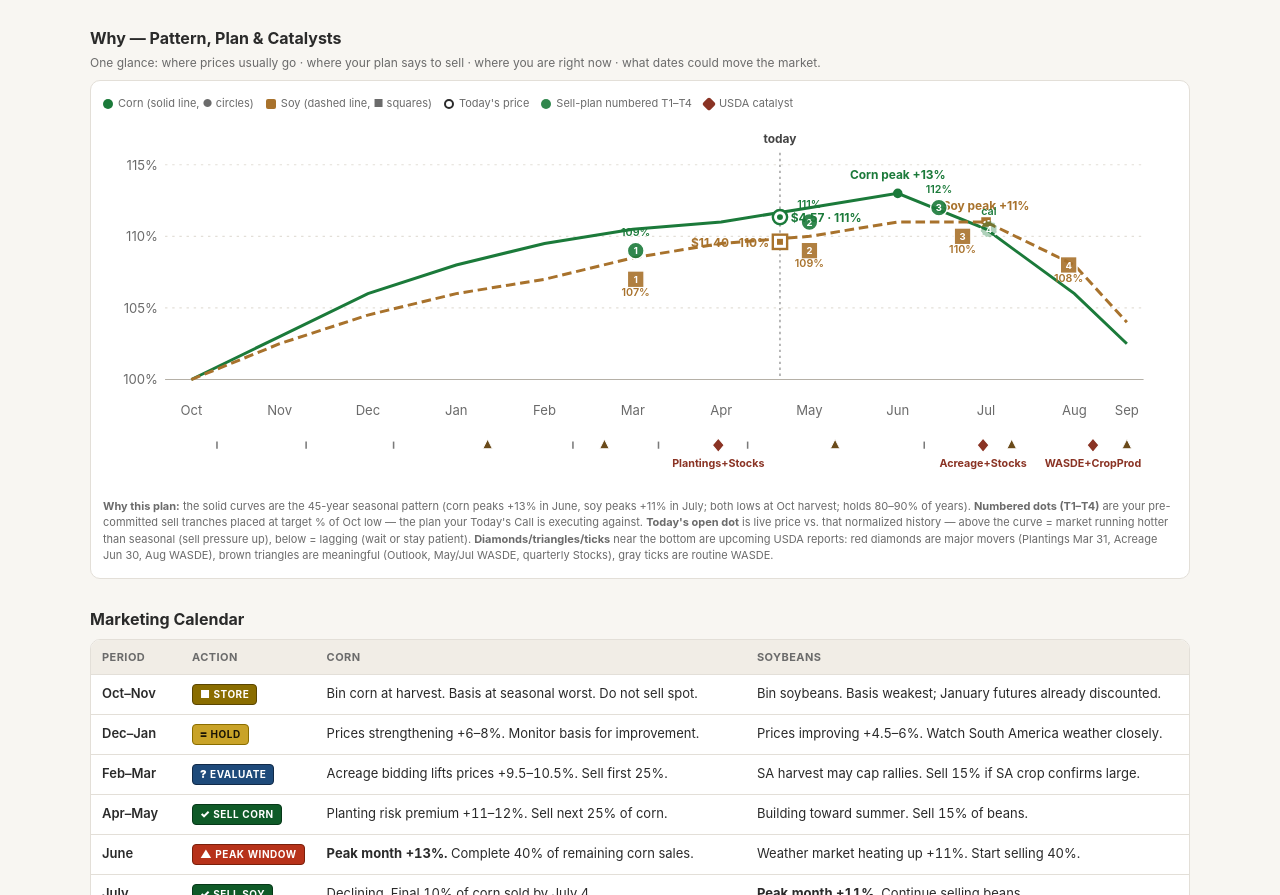
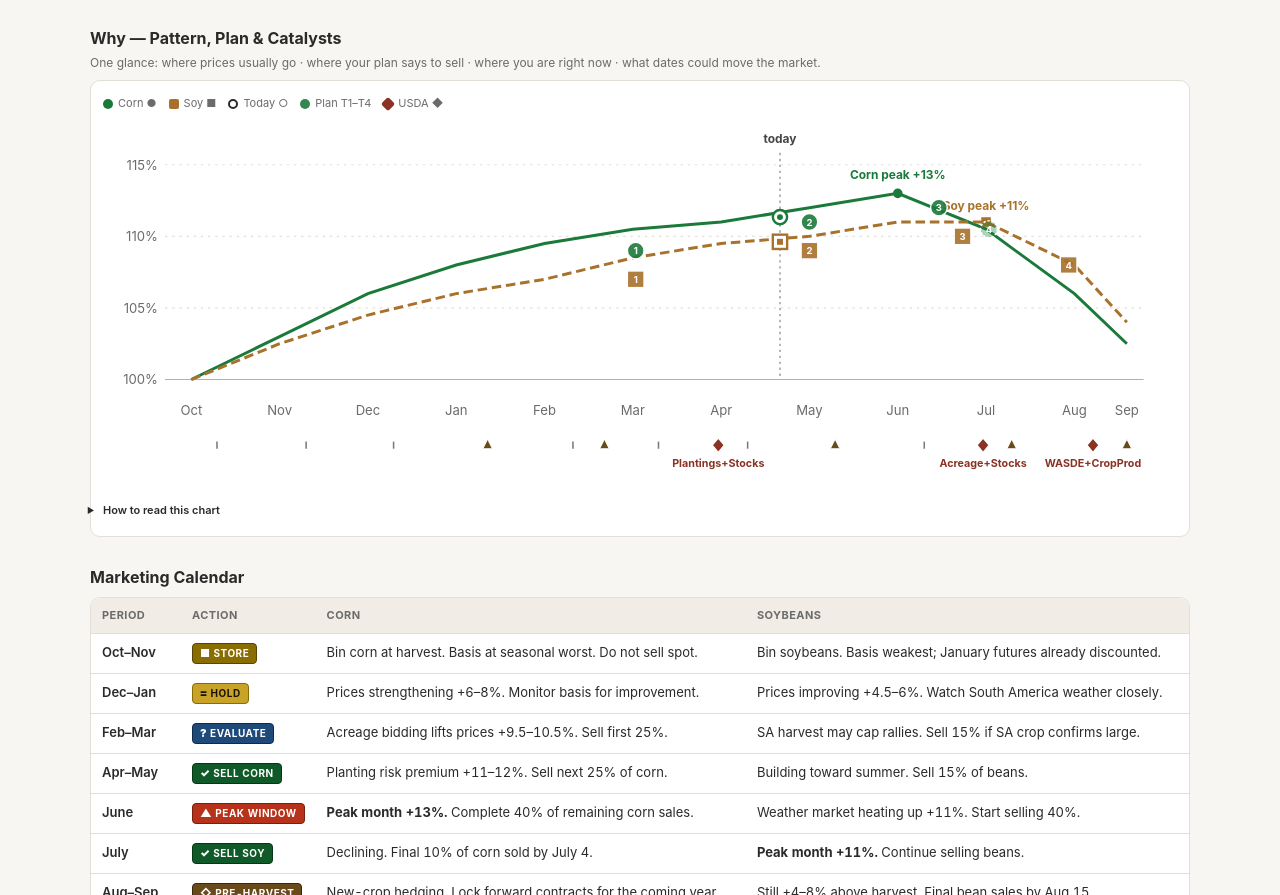
Before and after one commit to jnimbles03/farm-trader, a plain HTML site: page docs/index.html in a window 1280 px wide. Shown: the part 1354-2249 px from the top of the page. Drawn offline with Linux system fonts and the light colour scheme.

Commit message:
Chart breathing room: drop redundant labels on dots, shorten legend, collapse how-to-read into details

```diff
--- a/docs/index.html
+++ b/docs/index.html
@@ -301,6 +301,12 @@
     .chart-legend { display: flex; gap: 12px; font-size: 11px; color: var(--muted); margin-bottom: 6px; flex-wrap: wrap; }
     .chart-legend .sw { display: inline-block; width: 10px; height: 10px; border-radius: 2px; margin-right: 5px; vertical-align: middle; }
     .chart-caption { font-size: 11px; color: var(--muted); margin-top: 4px; }
+    details.chart-caption > summary {
+      cursor: pointer; font-size: 11px; color: var(--ink); font-weight: 600;
+      padding: 4px 0; user-select: none; list-style-position: outside;
+    }
+    details.chart-caption[open] > summary { margin-bottom: 4px; }
+    details.chart-caption > summary:hover { color: var(--corn); }
 
     /* Calendar + tranche tiny-table */
     .calendar td:first-child { white-space: nowrap; font-weight: 600; width: 90px; }
@@ -459,11 +465,11 @@
   </p>
   <div class="chart-wrap">
     <div class="chart-legend">
-      <span><span class="sw" style="background:var(--corn); border-radius:50%"></span>Corn (solid line, ● circles)</span>
-      <span><span class="sw" style="background:var(--soy)"></span>Soy (dashed line, ■ squares)</span>
-      <span><span class="sw" style="background:#fff; border:2px solid var(--ink); border-radius:50%"></span>Today's price</span>
-      <span><span class="sw" style="background:var(--corn); border-radius:50%; opacity:.9"></span>Sell-plan numbered T1–T4</span>
-      <span><span class="sw" style="background:#8a3324; transform: rotate(45deg)"></span>USDA catalyst</span>
+      <span><span class="sw" style="background:var(--corn); border-radius:50%"></span>Corn ●</span>
+      <span><span class="sw" style="background:var(--soy)"></span>Soy ■</span>
+      <span><span class="sw" style="background:#fff; border:2px solid var(--ink); border-radius:50%"></span>Today ○</span>
+      <span><span class="sw" style="background:var(--corn); border-radius:50%; opacity:.9"></span>Plan T1–T4</span>
+      <span><span class="sw" style="background:#8a3324; transform: rotate(45deg)"></span>USDA ◆</span>
     </div>
     <svg id="seasonal-chart" viewBox="0 0 900 310" width="100%" height="auto" aria-label="Seasonal price index chart" preserveAspectRatio="xMidYMid meet">
       <g font-family="inherit" font-size="11" fill="#6b6b6b">
@@ -509,12 +515,14 @@
       <!-- today marker (populated by JS) — drawn last, sits on top -->
       <g id="seasonal-today" font-family="inherit"></g>
     </svg>
-    <div class="chart-caption">
+    <details class="chart-caption">
+      <summary>How to read this chart</summary>
       <strong>Why this plan:</strong> the solid curves are the 45-year seasonal pattern (corn peaks +13% in June, soy peaks +11% in July; both lows at Oct harvest; holds 80–90% of years).
       <strong>Numbered dots (T1–T4)</strong> are your pre-committed sell tranches placed at target % of Oct low — the plan your Today's Call is executing against.
       <strong>Today's open dot</strong> is live price vs. that normalized history — above the curve = market running hotter than seasonal (sell pressure up), below = lagging (wait or stay patient).
       <strong>Diamonds/triangles/ticks</strong> near the bottom are upcoming USDA reports: red diamonds are major movers (Plantings Mar 31, Acreage Jun 30, Aug WASDE), brown triangles are meaningful (Outlook, May/Jul WASDE, quarterly Stocks), gray ticks are routine WASDE.
-    </div>
+      <em style="display:block; margin-top:6px; color:var(--muted); font-size:11px">Tip: hover any dot, diamond, triangle or peak marker for details.</em>
+    </details>
   </div>
 
   <!-- ───────── MARKETING CALENDAR ───────── -->
@@ -1030,27 +1038,21 @@ function renderSeasonalDots(prices) {
     <text x="${x.toFixed(1)}" y="22" text-anchor="middle" font-size="10" fill="#444" font-weight="700">today</text>
   </g>`);
 
-  function dot(pct, color, priceLabel, side, shape, cropLabel) {
+  function dot(pct, color, priceLabel, shape, cropLabel) {
     const cy = seasonalY(pct);
-    const off = side === "right" ? 9 : -9;
-    const anchor = side === "right" ? "start" : "end";
-    const clampStar = (pct < 97 || pct > 115) ? "*" : "";
     const vsSeasonal = pct >= 100 ? `${(pct - 100).toFixed(1)}% above Oct low` : `${(100 - pct).toFixed(1)}% below Oct low`;
     const tip = `Today · ${cropLabel} ${priceLabel} — ${vsSeasonal} (${pct.toFixed(1)}% of Oct low baseline)`;
-    // Circle for corn, square for soy — shape + color = colorblind-safe distinction
+    // Shape only — prices are in the top stat strip. Hover reveals the context.
     const shapeSvg = shape === "square"
       ? `<rect x="${(x-6).toFixed(1)}" y="${(cy-6).toFixed(1)}" width="12" height="12" fill="#fff" stroke="${color}" stroke-width="2"/>
          <rect x="${(x-2.5).toFixed(1)}" y="${(cy-2.5).toFixed(1)}" width="5" height="5" fill="${color}"/>`
       : `<circle cx="${x.toFixed(1)}" cy="${cy.toFixed(1)}" r="6" fill="#fff" stroke="${color}" stroke-width="2"/>
          <circle cx="${x.toFixed(1)}" cy="${cy.toFixed(1)}" r="2.5" fill="${color}"/>`;
-    return `<g><title>${tip}</title>${shapeSvg}
-      <text x="${(x + off).toFixed(1)}" y="${(cy + 4).toFixed(1)}" text-anchor="${anchor}" font-size="10" fill="${color}" font-weight="700">
-        ${priceLabel} · ${pct.toFixed(0)}%${clampStar}
-      </text></g>`;
-  }
-
-  if (cornPct != null) parts.push(dot(cornPct, "#1b7a3a", "$" + fmt2(prices.corn), "right", "circle", "Corn"));
-  if (soyPct  != null) parts.push(dot(soyPct,  "#a8722c", "$" + fmt2(prices.soy ), "left",  "square", "Soy"));
+    return `<g style="cursor:help"><title>${tip}</title>${shapeSvg}</g>`;
+  }
+
+  if (cornPct != null) parts.push(dot(cornPct, "#1b7a3a", "$" + fmt2(prices.corn), "circle", "Corn"));
+  if (soyPct  != null) parts.push(dot(soyPct,  "#a8722c", "$" + fmt2(prices.soy ), "square", "Soy"));
 
   g.innerHTML = parts.join("");
 }
@@ -1069,7 +1071,6 @@ function renderSeasonalSchedule() {
   const parts = [];
 
   for (const cfg of [STRATEGY.corn, STRATEGY.soy]) {
-    const yOffset = cfg.key === "corn" ? -12 : 14; // label above for corn, below for soy
     for (const tr of cfg.tranches) {
       const s = new Date(2001, tr.winS[0] - 1, tr.winS[1]);
       const e = new Date(2001, tr.winE[0] - 1, tr.winE[1]);
@@ -1106,10 +1107,8 @@ function renderSeasonalSchedule() {
       } else {
         shapeSvg = `<rect x="${(x-7).toFixed(1)}" y="${(y-7).toFixed(1)}" width="14" height="14" fill="${cfg.color}" fill-opacity="${opacity}" stroke="#fff" stroke-width="1.2"${dash}/>`;
       }
-      // tiny label above/below the dot with target
-      const labelTxt = tr.mult ? (tr.mult * 100).toFixed(0) + "%" : "cal";
-      // Wrap shape + numeric + label in a <g> with <title> so hover reveals full context
-      parts.push(`<g style="cursor:help"><title>${tip}</title>${shapeSvg}<text x="${x.toFixed(1)}" y="${(y + 3).toFixed(1)}" text-anchor="middle" font-size="8" fill="#fff" font-weight="700">${num}</text><text x="${x.toFixed(1)}" y="${(y + yOffset).toFixed(1)}" text-anchor="middle" font-size="9" fill="${cfg.color}" font-weight="600">${labelTxt}</text></g>`);
+      // Number inside dot + hover tooltip convey target — no external % label needed.
+      parts.push(`<g style="cursor:help"><title>${tip}</title>${shapeSvg}<text x="${x.toFixed(1)}" y="${(y + 3).toFixed(1)}" text-anchor="middle" font-size="8" fill="#fff" font-weight="700">${num}</text></g>`);
     }
   }
 
```
